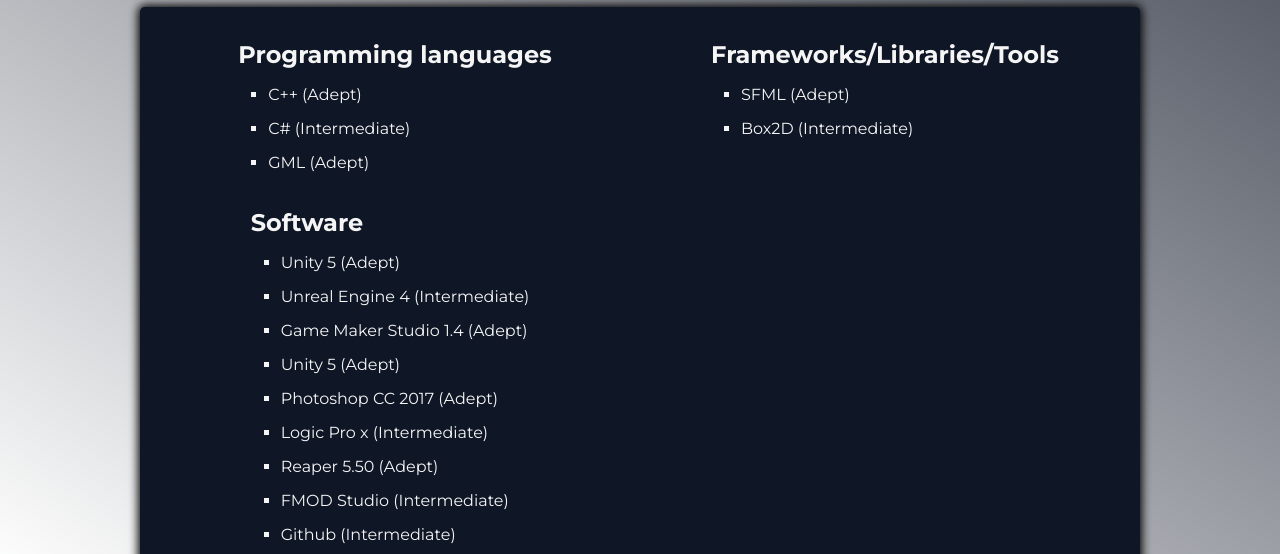
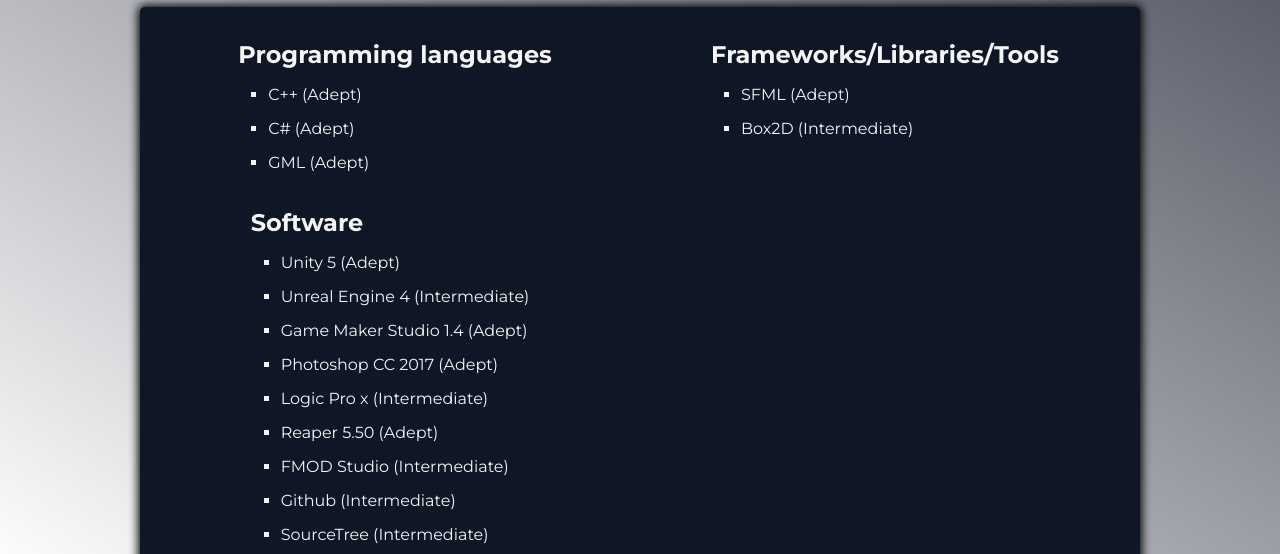
Before and after one commit to LudvigH/LudvigH.github.io, a website: page pages/skills.html in a window 1280 px wide. Shown: the part 229-783 px from the top of the page. Drawn offline with Linux system fonts and the light colour scheme.

Commit message:
Fixed skills-page text

```diff
--- a/pages/skills.html
+++ b/pages/skills.html
@@ -42,7 +42,7 @@
             <h2 class="skills__heading">Programming languages</h2>
             <ul class="skills__list">
               <li class="skills__list-item">C++  (Adept)</li>
-              <li class="skills__list-item">C# (Intermediate)</li>
+              <li class="skills__list-item">C# (Adept)</li>
               <li class="skills__list-item">GML (Adept)</li>
             </ul>
           </div>
@@ -61,7 +61,6 @@
               <li class="skills__list-item">Unity 5 (Adept)</li>
               <li class="skills__list-item">Unreal Engine 4 (Intermediate)</li>
               <li class="skills__list-item">Game Maker Studio 1.4 (Adept)</li>
-              <li class="skills__list-item">Unity 5 (Adept)</li>
 
               <li class="skills__list-item">Photoshop CC 2017 (Adept)</li>
               <li class="skills__list-item">Logic Pro x (Intermediate)</li>
```
